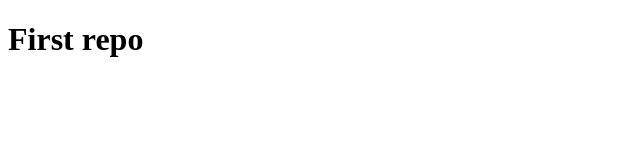
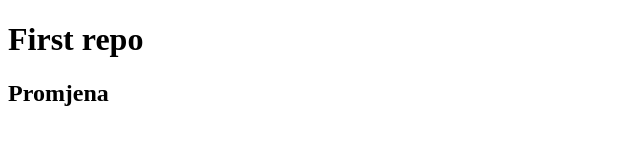
Before and after one commit to struklec/public, a plain HTML site: page index.html in a window 1280 px wide. Shown: the whole page, without its empty margins (0-640 px from the left). Drawn offline with Linux system fonts and the light colour scheme.

Commit message:
Neka promjena

```diff
--- a/index.html
+++ b/index.html
@@ -9,6 +9,7 @@
 
 <body>
     <h1>First repo</h1>
+    <h2>Promjena</h2>
 </body>
 
 </html>
```
